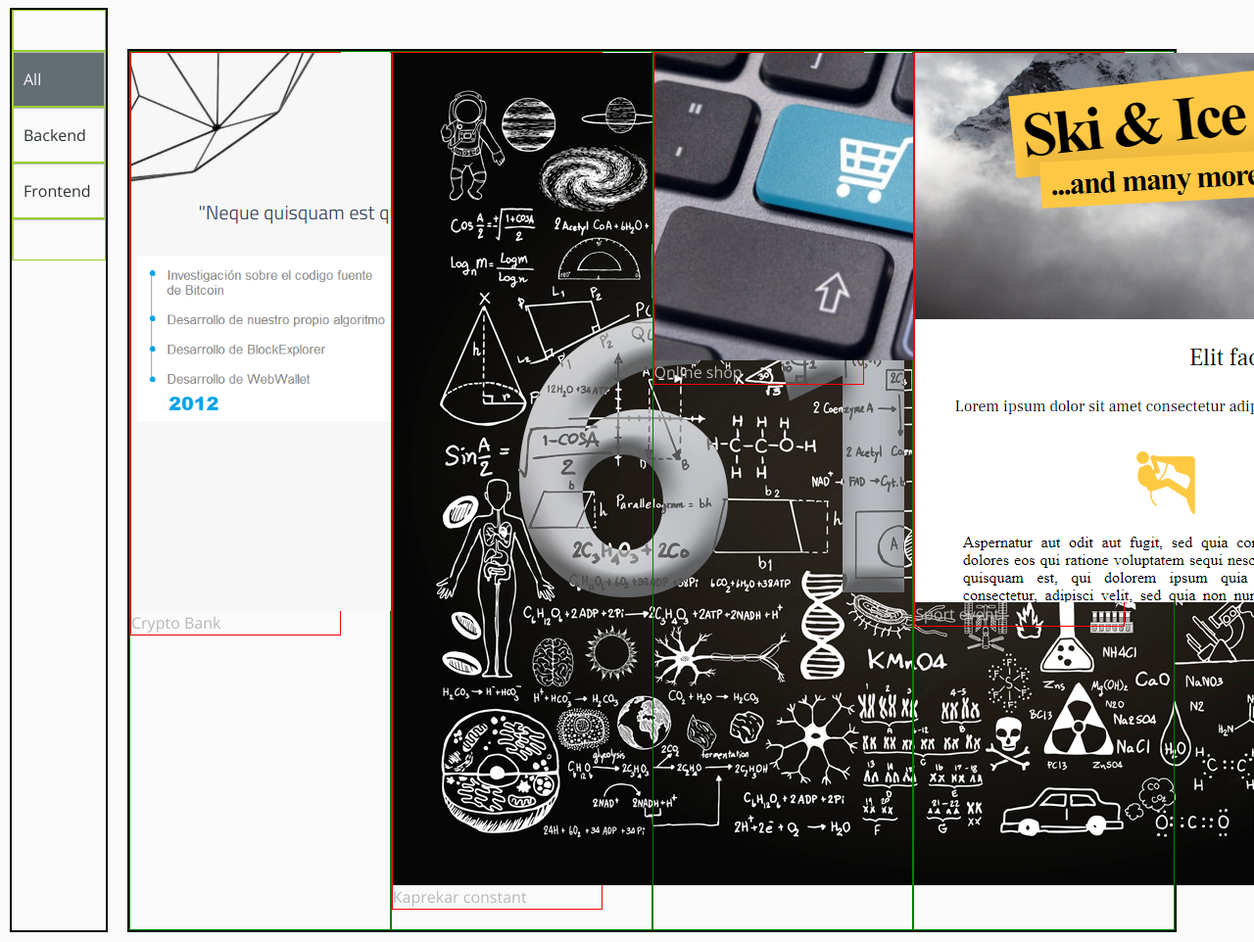
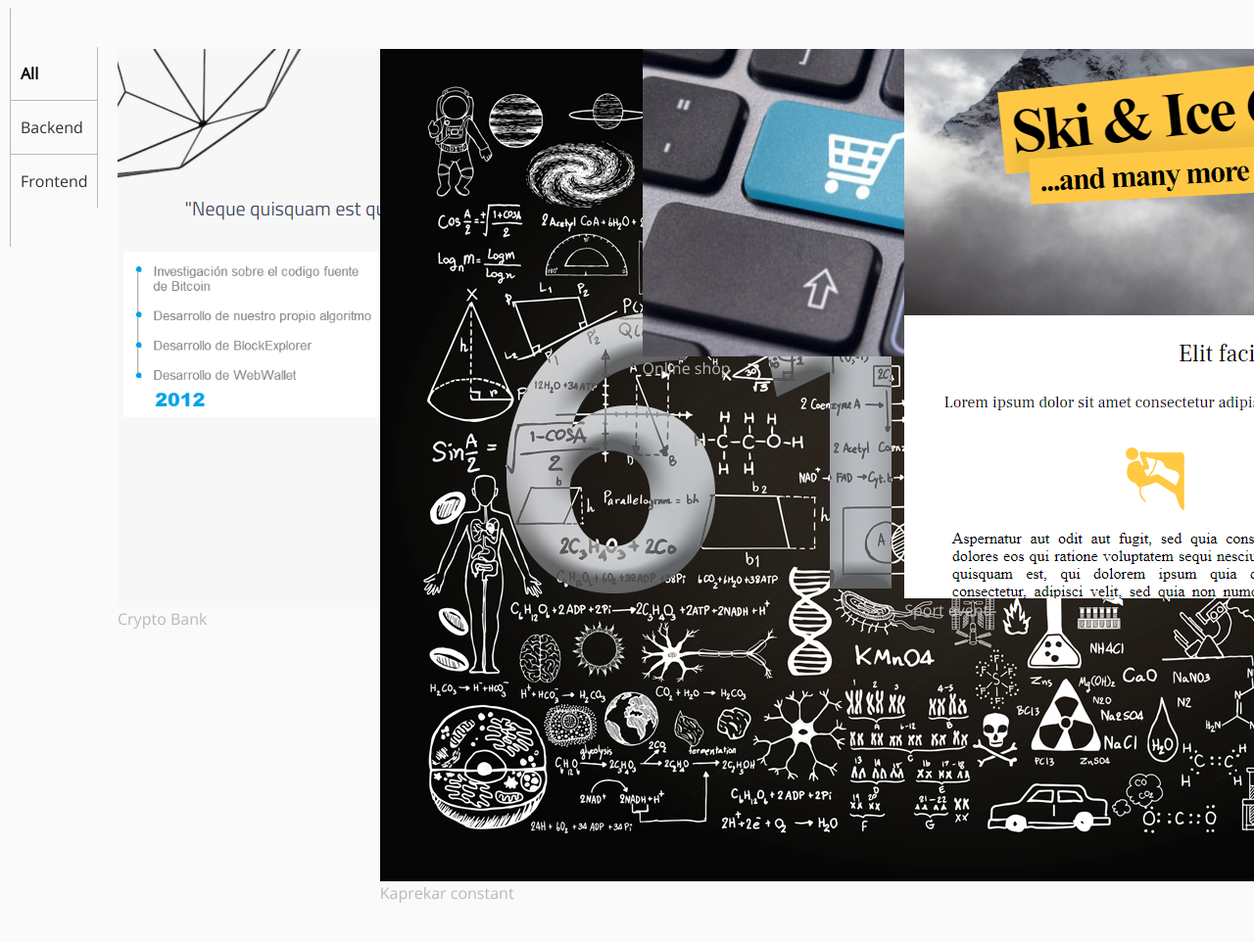
Before and after one commit to kubousky/my_page, a Django app: page /projects in a window 1280 px wide; the page is wider, and only the part inside the window is pictured. Shown: the part 76-1038 px from the top of that part at 98% size. After the commit the page ends 998 px from the top of that part, so only its background shows below. Run offline with Django 3.2, Linux system fonts and the light colour scheme; data comes from the database, SQL or seed files in the repository; some libraries are stand-ins or nearby versions; some web fonts are replaced.

Commit message:
home,category,portfolio OK

```diff
--- a/portfolio/static/css/my_style.css
+++ b/portfolio/static/css/my_style.css
@@ -310,7 +310,6 @@ header p{
 .categories-names a{
     padding-right: 10px;
     color: rgb(185, 184, 184);
-    cursor: pointer;
     text-decoration: none;
     font-size: 16px;
     -webkit-transition: all 0.3s ease;
@@ -322,6 +321,7 @@ header p{
 
 .categories-names a:hover{
     color: #1DB8EB;
+    cursor: pointer;
 }
 
 .categories{
@@ -337,8 +337,11 @@ header p{
     object-fit: cover;
     height: 100%;
     }
+
 .left{padding-right: 5px;}
+
 .right{padding-left: 5px;}
+
 #one{
     height: 400px;
     /* border: solid blue 1px; */
@@ -362,14 +365,15 @@ header p{
     margin-right: 10px;
     margin-bottom: 10px;
     display: inline-flex;
+    /* border: solid black 1px; */
 }
 
 #sidebar {
     margin-top: 8px;
-    border: solid black 2px;
+    /* border: solid black 2px; */
     padding: 0;
     height: auto;
-    width: 100px;
+    width: 90px;
 }
 
 #sidebar ul{
@@ -378,7 +382,7 @@ header p{
 }
 
 #sidebar ul li {
-    border: solid yellowgreen 1px;
+    /* border: solid yellowgreen 1px; */
     margin:0;
     padding:0;
     list-style:none;
@@ -395,11 +399,9 @@ header p{
     border-bottom: none;
     text-decoration: none;
     margin-left: 0;
-    -webkit-transition: all 0.5s ease;
-    -ms-transition: all 0.5s ease;
-    -moz-transition: all 0.5s ease;
-    -o-transition: all 0.5s ease;
-    transition: all 0.5s ease;
+}
+#sidebar ul li #all {
+    border-top: none;
 }
 #sidebar ul li #invisible-up{
     border-top: none;
@@ -407,13 +409,15 @@ header p{
     padding-top: 25px;
 }
 #sidebar ul li #invisible-down{
+    border-top: none;
     border-right: none;
     padding-bottom: 25px;
 }
 
 #sidebar ul li.selected a {
-    color: #FAFAFA;
-    background-color: #636e72;
+    color: black;
+    font-weight:bold;
+    /* background-color: #636e72; */
     text-decoration: none;
 }
 
@@ -421,29 +425,26 @@ header p{
     width: 85%;
     margin-left: 20px;
     margin-top: 50px;
-    border: solid black 2px;
 }
 
 #main h3{
     font-family: 'Telex', sans-serif;
 }
+#line {width:215px; border: solid rgb(185, 184, 184) 1px}
+
 .main{
     width:100%;
     margin-left:0;
 }
 
 .columns{
-    border: solid green 1px;
+    /* border: solid green 1px; */
     padding-bottom: 20px;
 }
 .item {
-    border: solid red 1px;
-    /* padding:10px 20px 10px 0; */
-    float:left;
-    text-align:left;
+    /* border: solid red 1px; */
     display: block;
     width: 215px;
-    margin: 0 auto;
 }
 .item a {
     text-decoration: none;
@@ -458,12 +459,13 @@ header p{
 }
 @media only screen and (max-width: 460px) {
     .I-am #about-me #hello #hello_2 #logo_small h1{font-size: 95px;}
-    .c-12 {width:100%;}
 }
 
 @media only screen and (max-width: 492px){
     .highlighted .cl-12 {width: 100%;}
     .third {margin-bottom: 15px;}
+    .main .c-12 {width: 100%;}
+    .item {margin: 0 auto;}
 }
 
 @media only screen and (max-width: 524px) and (min-width: 400px) {
@@ -482,15 +484,10 @@ header p{
     .I-am #about-me #hello #hello_2{width: 35%;}
     .I-am #about-me #extra #extra_1{width: 100%;}
     .I-am #about-me #extra #extra_2{width: 100%;}
-    /* .highlighted .project #project_1{float: left;}
-    .highlighted .project #project_3{float: left;}
-    .highlighted .project #project_2 {float: right;}
-    .highlighted .project #project_4 {float: right;} */
     .footer{margin-left: 0px;}
     .footer{width: 100%;}
-    .navbar{width: 100%;margin-left: 0;} /*padding-right:auto;*/
+    .navbar{width: 100%;margin-left: 0;}
     .navbar_2, .navbar .btn-group #invisible_left{display: none;}
-    /* .navbar{display: flex;align-items:center;justify-content: center;} */
     .btn-group{float: left;padding-left: 0%;}
     .categories{width:100%;margin-right:3%;}
 }
@@ -501,21 +498,22 @@ header p{
     #extra_2{float: right;}
 }
 
-@media only screen and (min-width: 661px){
-    #main h3{display:none;}
-}
 @media only screen and (max-width: 660px){
     #sidebar{display:none;}
+    #main {
+        width: 100%;
+        margin-left: 0px;}
+}
+
+@media only screen and (min-width: 661px){
+    #main h3,#line {display:none;}
 }
 
 @media only screen and (max-width: 653px) and (min-width: 601px) {
-    /* .btn-group #invisible_left{padding:0;border:none;}
-    .btn-group #invisible_right{padding:0;border:none;} */
     .I-am #about-me #hello #hello_1{width: 60%;}
     .I-am #about-me #hello #hello_2{width: 40%;}
     .I-am #about-me #extra #extra_1{width: 60%;}
     .I-am #about-me #extra #extra_2{width: 35%;}
-    /* .navbar{display: flex;align-items:center;justify-content: center;} */
 }
 
 @media only screen and (max-width: 750px) {
--- a/portfolio/templates/portfolio/projects/list.html
+++ b/portfolio/templates/portfolio/projects/list.html
@@ -11,21 +11,23 @@
 
         <div id="sidebar">
             <ul>
-                <li><a id="invisible-up" href=""></a></li>
+                <li><a id="invisible-up"></a></li>
                 <li {% if not category %}class="selected"{% endif %}>
-                    <a href="{% url "portfolio:project_list" %}">All</a>
+                    <a id="all" href="{% url "portfolio:project_list" %}">All</a>
                 </li>
                 {% for c in categories %}
                     <li {% if category.slug == c.slug %}class="selected"{% endif %}>
                         <a href="{{ c.get_absolute_url }}">{{ c.name }}</a>
                     </li>
                 {% endfor %}
-                <li><a id="invisible-down" href=""></a></li>
+
+                <li><a id="invisible-down"></a></li>
             </ul>
         </div>
 
         <div id="main">
             <h3>{% if category %}{{ category.name }}{% else %}All projects{% endif %}</h3>
+            <p id="line"></p>
             <div class="row main">
                 {% for project in projects %}
                 <!-- <div class="columns col-sm-5 col-md-3 col-l-4 col-lg-3"> -->
--- a/portfolio/views.py
+++ b/portfolio/views.py
@@ -39,6 +39,8 @@ def categories(request, category_slug=None):
 def project_list(request, category_slug=None):
     category = None
     categories = Category.objects.all()
+    backend = Category.objects.get(slug="backend")
+    frontend = Category.objects.get(slug="frontend")
     projects = Project.objects.all()
     if category_slug:
         category = get_object_or_404(Category, slug=category_slug)
@@ -47,7 +49,7 @@ def project_list(request, category_slug=None):
                     'portfolio/projects/list.html',
                     {'category': category,
                     'categories': categories,
-                    'projects': projects})
+                    'projects': projects, 'backend': backend, 'frontend': frontend})
 
 def project_detail(request, id, slug):
     project = get_object_or_404(Project,
```
